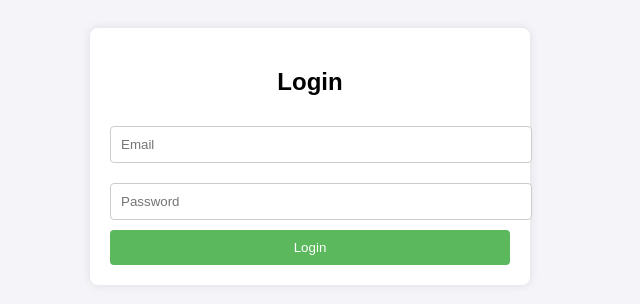
After one commit to DarraghConway/Hydrabloom, a Flask app: page /login in a window 1280 px wide. The commit adds this page. Shown: the top 304 px of the page, without its empty margins (330-970 px from the left). Run offline with Flask 3, Linux system fonts and the light colour scheme.

```diff
--- a/flask_app/app.py
+++ b/flask_app/app.py
@@ -78,7 +78,8 @@ def register():
         email = request.form['email']
         password = generate_password_hash(request.form['password'])
 
-        new_user = User(name=name, email=email, password=password)
+        # Default is_admin to False for all new registrations
+        new_user = User(name=name, email=email, password=password, is_admin=False)
 
         db.session.add(new_user)
         db.session.commit()
@@ -87,6 +88,7 @@ def register():
         return redirect(url_for('main_page'))
 
     return render_template('register.html')
+
 
 @app.route('/login', methods=['GET', 'POST'])
 def login():
@@ -149,6 +151,32 @@ def seed():
 
 #         time.sleep(5)  # Log every 15 minutes (900 seconds)
 
+from flask import render_template, redirect, url_for, session
+from functools import wraps
+from db import db, User
+
+# Decorator to restrict access to admins only
+def admin_required(f):
+    @wraps(f)
+    def decorated_function(*args, **kwargs):
+        user_id = session.get('user_id')
+        if not user_id:
+            return redirect(url_for('login'))  # Redirect to login if not logged in
+
+        user = User.query.get(user_id)
+        if not user or not user.is_admin:
+            return redirect(url_for('main_page'))  # Redirect if not admin
+
+        return f(*args, **kwargs)
+    return decorated_function
+
+@app.route('/admin_dashboard')
+@admin_required
+def admin_dashboard():
+    # Retrieve all users to display in the dashboard
+    users = User.query.all()
+    return render_template('admin_dashboard.html', users=users)
+
 
 if __name__ == "__main__":
     # sensor_thread = threading.Thread(target=log_sensor_data, daemon=True)
--- a/flask_app/db.py
+++ b/flask_app/db.py
@@ -12,7 +12,9 @@ class User(db.Model):
     name = db.Column(db.String(50), nullable=False)
     email = db.Column(db.String(120), unique=True, nullable=False)
     password = db.Column(db.String(200), nullable=False)
+    is_admin = db.Column(db.Boolean, default=False, nullable=False)  # New field
     plants = db.relationship('Plant', backref='user', lazy=True)
+
 
 class PlantType(db.Model):
     id = db.Column(db.Integer, primary_key=True)
--- /dev/null
+++ b/flask_app/templates/login.html
@@ -0,0 +1,67 @@
+<!DOCTYPE html>
+<html lang="en">
+<head>
+    <meta charset="UTF-8">
+    <meta name="viewport" content="width=device-width, initial-scale=1.0">
+    <title>Login</title>
+    <style>
+        body {
+            font-family: Arial, sans-serif;
+            padding: 20px;
+            background-color: #f4f4f9;
+        }
+        .container {
+            max-width: 400px;
+            margin: 0 auto;
+            background-color: white;
+            padding: 20px;
+            border-radius: 8px;
+            box-shadow: 0 0 10px rgba(0, 0, 0, 0.1);
+        }
+        h2 {
+            text-align: center;
+            margin-bottom: 20px;
+        }
+        input[type="text"], input[type="password"] {
+            width: 100%;
+            padding: 10px;
+            margin: 10px 0;
+            border-radius: 4px;
+            border: 1px solid #ccc;
+        }
+        input[type="submit"] {
+            width: 100%;
+            padding: 10px;
+            background-color: #5cb85c;
+            color: white;
+            border: none;
+            border-radius: 4px;
+            cursor: pointer;
+        }
+        input[type="submit"]:hover {
+            background-color: #4cae4c;
+        }
+        .error {
+            color: red;
+            text-align: center;
+            margin-top: 10px;
+        }
+    </style>
+</head>
+<body>
+
+    <div class="container">
+        <h2>Login</h2>
+        <form action="{{ url_for('login') }}" method="POST">
+            <input type="text" name="email" placeholder="Email" required>
+            <input type="password" name="password" placeholder="Password" required>
+            <input type="submit" value="Login">
+        </form>
+
+        {% if error %}
+            <div class="error">{{ error }}</div>
+        {% endif %}
+    </div>
+
+</body>
+</html>
--- a/flask_app/templates/register.html
+++ b/flask_app/templates/register.html
@@ -21,7 +21,7 @@
                 <li><a href="#">Plants</a></li>
                 <li><a href="#">About Us</a></li>
                 <li><a href="#">Vase</a></li>
-                <li><a href="sign.html">Log In</a></li>
+                <li><a href="login.html">Log In</a></li>
             </ul>
         </nav>
     </header>
```
Also changed, not shown: flask_app/seed.py (+20 -3 lines), flask_app/templates/admin_dashboard.html (added, +28 -0 lines).
